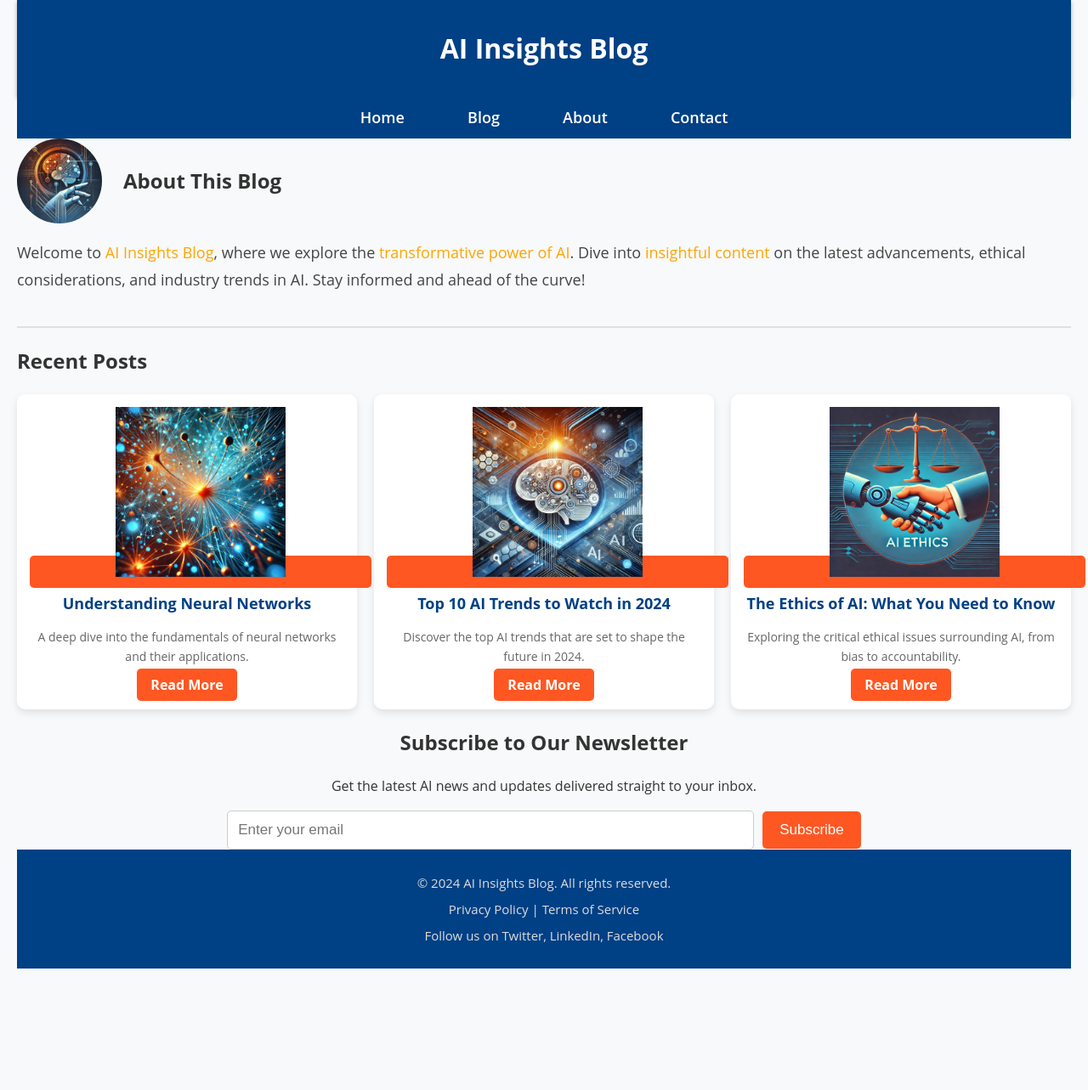
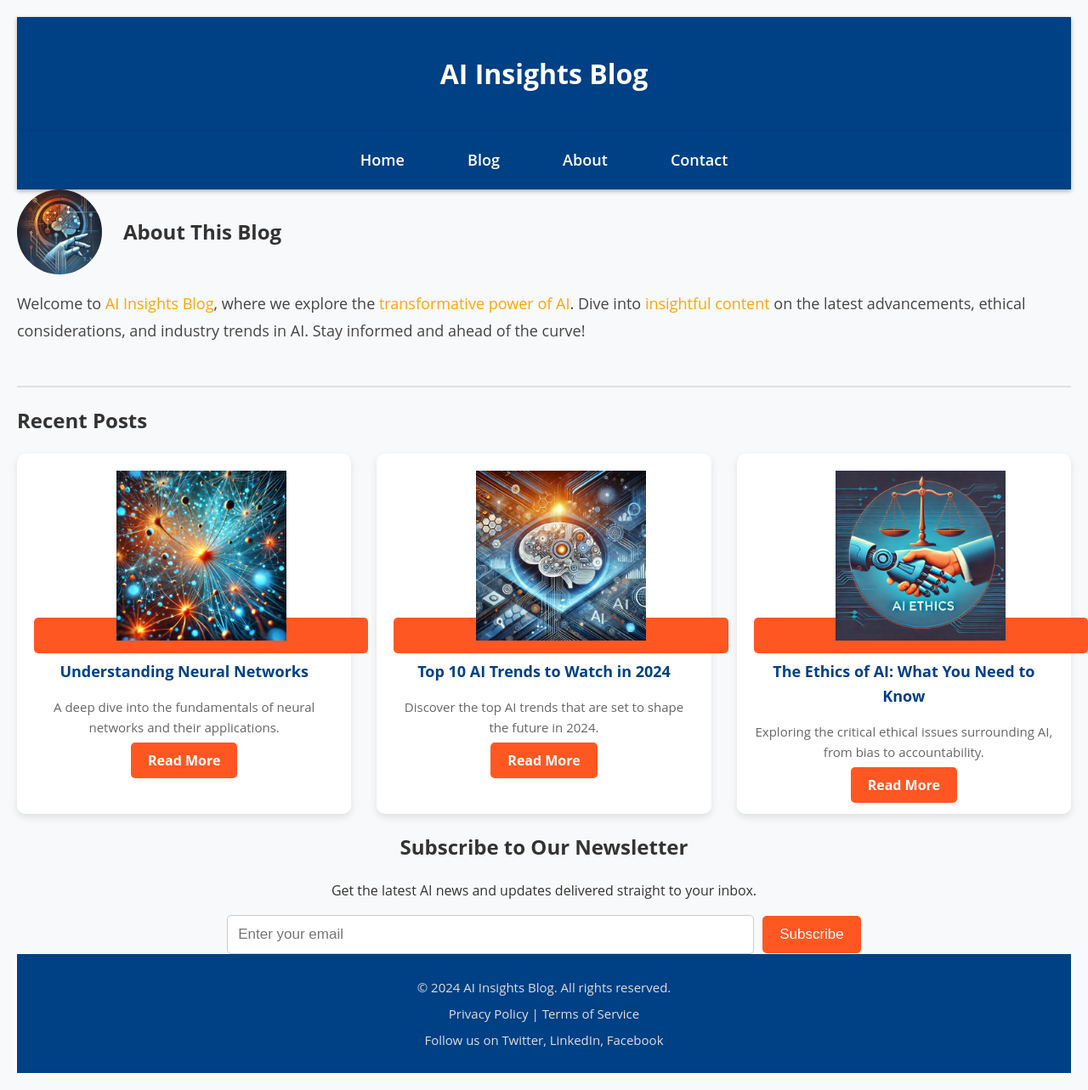
Before and after one commit to tomsonius/tomsonius.github.io, a Jekyll site: the page built from index.html, in a window 1280 px wide. Shown: the whole page at 85% size. Built offline with Jekyll 4.4.1, drawn with Linux system fonts in a browser that asks for light colours; before the commit the page ends 1140 px from its top, so only the background shows below that.

Commit message:
Update main.css

```diff
--- a/assets/css/main.css
+++ b/assets/css/main.css
@@ -6,35 +6,25 @@ body {
     line-height: 1.6;
     background-color: #f8f9fa;
     color: #333;
-    max-width: 100%; /* Ensure body doesn't exceed viewport */
+    max-width: 100%;
     overflow-x: hidden; /* Hide horizontal overflow */
 }
 
-/* Wrapper for all content */
+/* Wrapper for constrained content */
 .wrapper {
-    max-width: 1440px; /* Adjust this to control max width */
+    max-width: 1280px; /* Constrain width of content */
     margin: 0 auto; /* Center the content */
-    padding: 0 20px; /* Add padding to prevent content touching the screen edges */
+    padding: 20px; /* Padding for better spacing */
 }
 
-/* Header Styling */
-header {
+/* Header and Navigation Bar Styling */
+header, nav {
     background: #004085;
     color: #fff;
-    padding: 10px 0;
-    text-align: center;
-    box-shadow: 0 2px 5px rgba(0, 0, 0, 0.3);
-    width: 100%;
-    overflow: hidden;
-}
-
-/* Navigation Bar Styling */
-nav {
-    background-color: #004085;
-    padding: 10px 0;
+    padding: 20px 0;
     text-align: center;
     width: 100%;
-    overflow: hidden;
+    box-shadow: 0 2px 5px rgba(0, 0, 0, 0.3);
 }
 
 nav ul {
@@ -63,9 +53,9 @@ nav ul li a:hover {
     color: #fff;
 }
 
-/* Container */
+/* Main Content Container */
 .container {
-    width: 90%;
+    width: 85%; /* Adjusted width for better responsiveness */
     margin: auto;
     padding: 20px 0;
     box-sizing: border-box;
@@ -78,7 +68,7 @@ nav ul li a:hover {
     align-items: center;
     text-align: left;
     border-bottom: 2px solid #e0e0e0;
-    padding-bottom: 20px;
+    padding-bottom: 30px;
     width: 100%;
     box-sizing: border-box;
 }
@@ -110,19 +100,19 @@ nav ul li a:hover {
 /* Blog Posts Section */
 .posts-section {
     background-color: #fff;
-    padding: 40px 0;
+    padding: 50px 0;
 }
 
 .post-grid {
     display: flex;
-    justify-content: space-between; /* Evenly distribute posts */
-    gap: 20px;
+    justify-content: space-between;
+    gap: 30px; /* Increased gap between posts */
     align-items: stretch;
 }
 
 .post {
     background: #fff;
-    padding: 15px;
+    padding: 20px;
     border-radius: 10px;
     box-shadow: 0 4px 10px rgba(0, 0, 0, 0.1);
     transition: transform 0.3s ease, box-shadow 0.3s ease;
@@ -142,14 +132,14 @@ nav ul li a:hover {
 
 .post h3 {
     font-size: 18px;
-    margin: 10px 0;
+    margin: 15px 0;
     color: #004085;
     text-align: center;
 }
 
 .post p {
-    font-size: 14px;
-    margin-bottom: 10px;
+    font-size: 15px;
+    margin-bottom: 15px;
     color: #666;
 }
 
@@ -157,7 +147,7 @@ nav ul li a:hover {
     text-decoration: none;
     color: #ffffff;
     font-weight: bold;
-    padding: 8px 16px;
+    padding: 10px 20px;
     border-radius: 5px;
     background: #ff5722;
     transition: background 0.3s ease, color 0.3s ease;
@@ -168,16 +158,16 @@ nav ul li a:hover {
 .post .orange-bar {
     background-color: #ff5722;
     height: 10px;
-    width: 100%; /* Ensure it spans the full width of the post box */
-    margin: 0 auto; /* Center it */
-    border-radius: 5px 5px 0 0; /* Rounded corners at the top */
+    width: calc(100% - 40px);
+    margin: 0 auto;
+    border-radius: 5px 5px 0 0;
     display: block;
 }
 
 /* Newsletter Section */
 .newsletter-section {
     background-color: #f8f9fa;
-    padding: 40px 0;
+    padding: 50px 0;
     border-top: 2px solid #e0e0e0;
     text-align: center;
 }
@@ -225,7 +215,7 @@ footer {
     color: #fff;
     text-align: center;
     padding: 20px 0;
-    width: 100%;
+    width: 100%; /* Ensure footer spans the entire width */
 }
 
 footer p, footer a {
```
